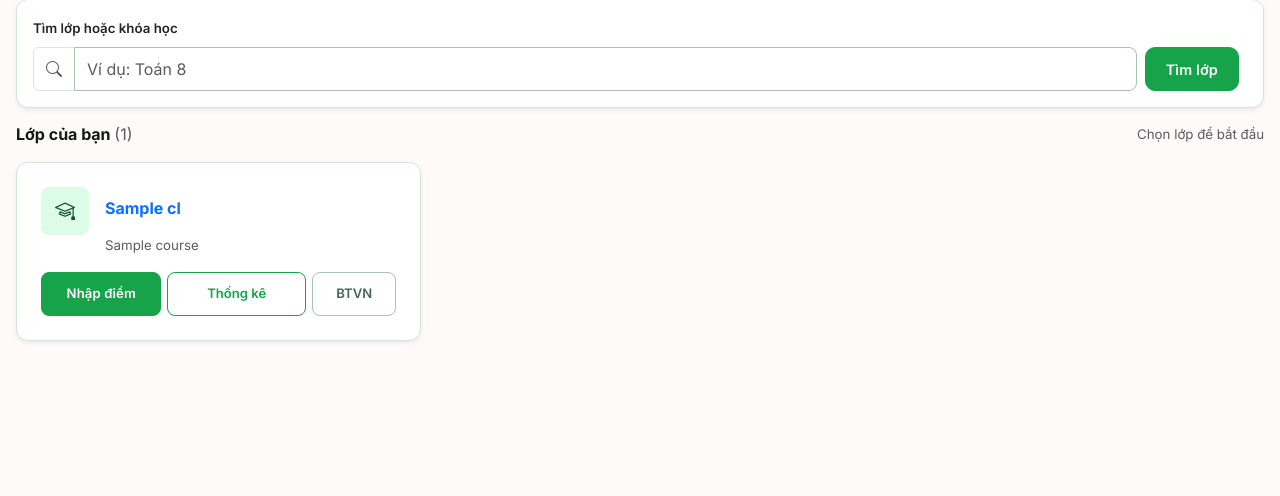
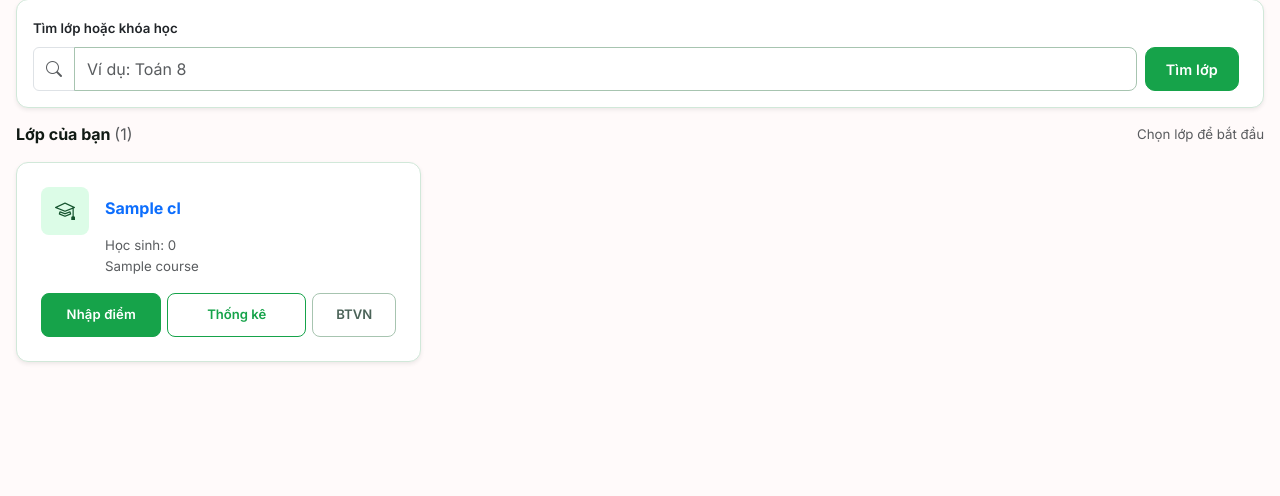
Before and after one commit to khongthahoa-collab/TrungTamNhatTuyen, a Python web app: template templates/teacher/scores_list.html in a window 1280 px wide. Shown: the part 235-731 px from the top of the page. Run offline with Jinja, Linux system fonts and the light colour scheme; the template is opened without the code that fills it: most values are stand-ins (such as "Sample title", 1, 10 or a date in 2020).

Commit message:
fix display total student

```diff
--- a/templates/teacher/scores_list.html
+++ b/templates/teacher/scores_list.html
@@ -157,6 +157,7 @@
               <h3 class="h6 fw-bold mb-1 scores-class-name" id="scoreClass{{ cls.id }}">
                 <a href="{{ url_for('teacher.scores_detail', class_id=cls.id) }}" class="scores-class-link text-decoration-none">{{ cls.name }}</a>
               </h3>
+              <div class="small text-muted">Học sinh: {{ enrollment_counts.get(cls.id, 0) }}</div>
               <div class="small text-muted scores-class-name">{{ cls.course.name if cls.course else 'Chưa gắn khóa học' }}</div>
             </div>
           </div>
```
